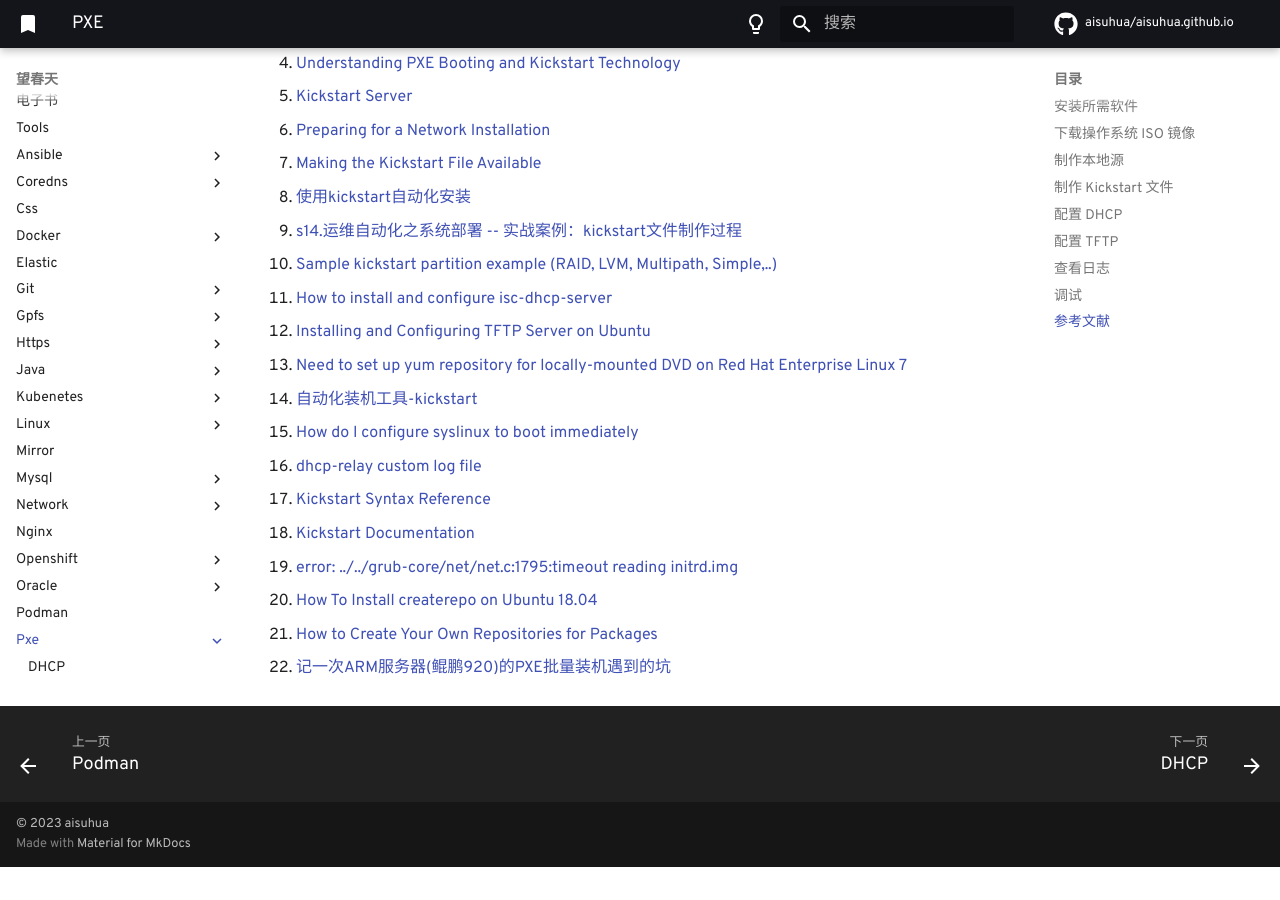
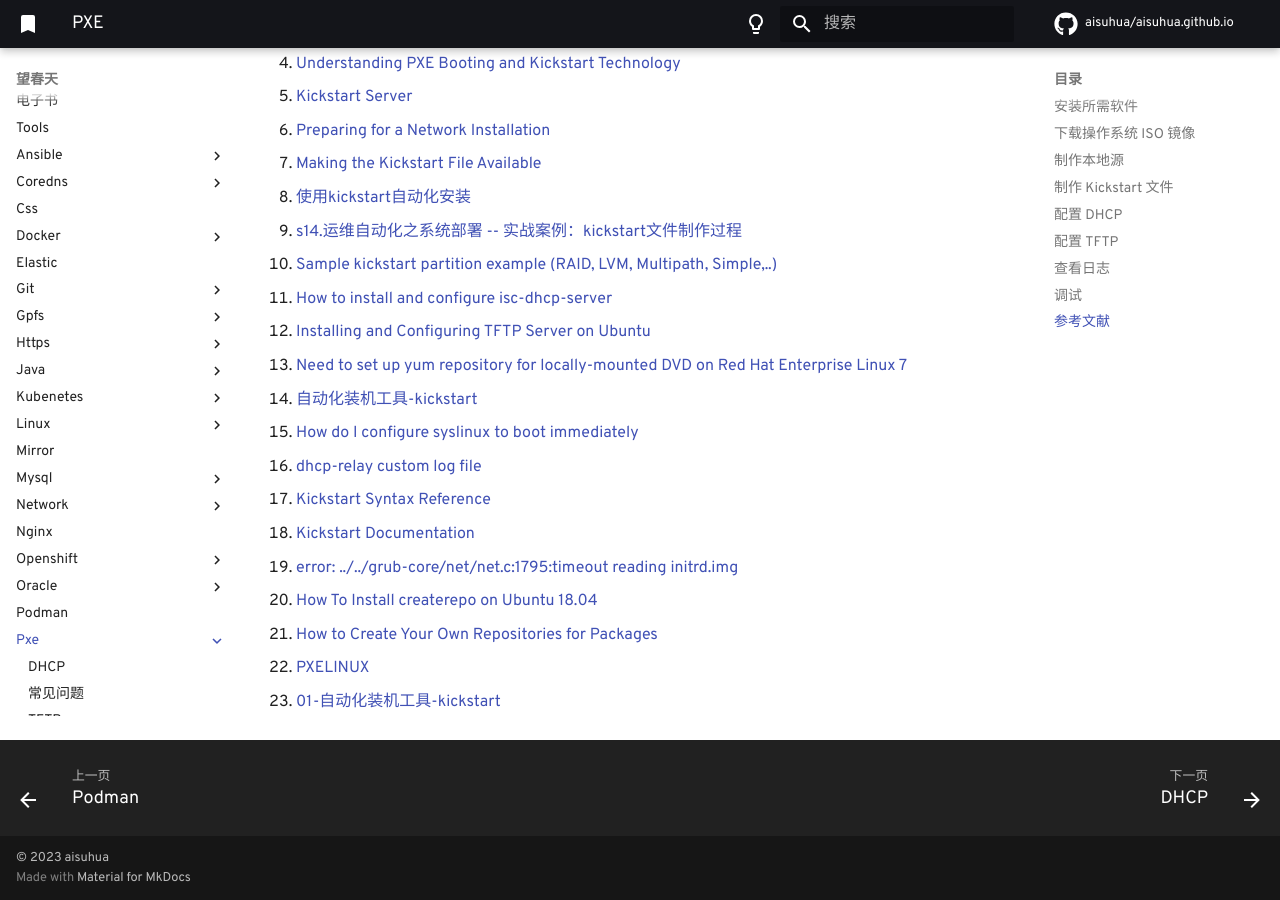
Before and after one commit to aisuhua/aisuhua.github.io, an MkDocs documentation site: the page built from docs/pxe/index.md, in a window 1280 px wide and 900 px high, scrolled down 5553 px. Built offline with MkDocs 1.6.1 and Material for MkDocs 9.7.7, drawn with Linux system fonts in a browser that asks for light colours; comment, search, counter and statistics services are not loaded; before the commit the page ends 6420 px from its top, so only the background shows below that.

Commit message:
bond.md faq.md

```diff
--- a/docs/pxe/index.md
+++ b/docs/pxe/index.md
@@ -291,4 +291,5 @@
 19. [error: ../../grub-core/net/net.c:1795:timeout reading initrd.img](https://bugzilla.redhat.com/show_bug.cgi?id=1873278)
 20. [How To Install createrepo on Ubuntu 18.04](https://installati.one/install-createrepo-ubuntu-18-04/)
 21. [How to Create Your Own Repositories for Packages](https://www.percona.com/blog/how-to-create-your-own-repositories-for-packages/#)
-22. [记一次ARM服务器(鲲鹏920)的PXE批量装机遇到的坑](https://zhuanlan.zhihu.com/p/455658471)
+22. [PXELINUX](https://wiki.syslinux.org/wiki/index.php?title=PXELINUX)
+23. [01-自动化装机工具-kickstart](http://www.chrisjing.com/003-%E8%87%AA%E5%8A%A8%E5%8C%96%E8%A3%85%E6%9C%BA/01-%E8%87%AA%E5%8A%A8%E5%8C%96%E8%A3%85%E6%9C%BA%E5%B7%A5%E5%85%B7-kickstart/)
```
Also changed, not shown: docs/linux/network.md (+1 -0 lines).
